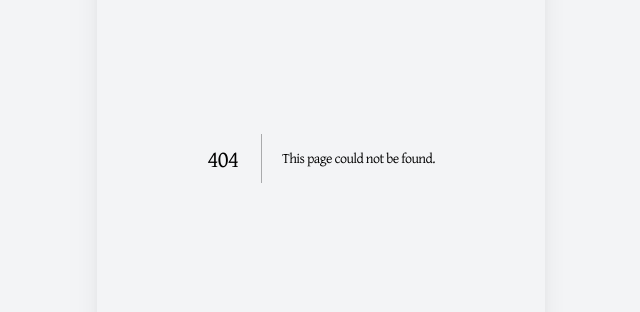
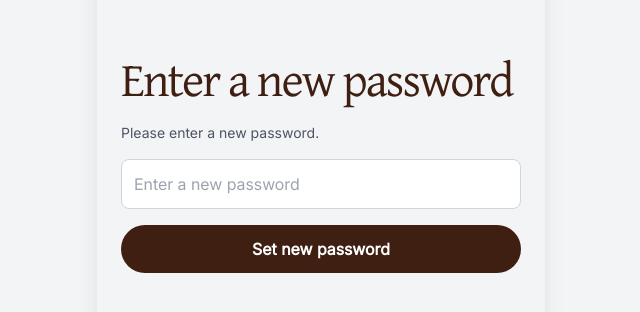
Before and after one commit to FarzadatBlair/BlairReactApp, a Next.js app: page /changePassword in a window 1280 px wide. Before the commit this address had no page. Shown: the part 242-554 px from the top of the page, without its empty margins (319-959 px from the left). Built offline with nearby package versions, Linux system fonts and the light colour scheme; no server answers.

Commit message:
forgot password basically works fully

```diff
--- /dev/null
+++ b/src/app/changePassword/page.tsx
@@ -0,0 +1,75 @@
+'use client';
+import React, { useState } from "react";
+import { supabase } from '../../utils/supabase';
+import { useRouter } from 'next/navigation'; // Import Next.js router
+
+const ChangePassword = () => {
+  const [password, setPassword] = useState("");
+  const [message, setMessage] = useState("");
+  const [error, setError] = useState("");
+  const [submitted, setSubmitted] = useState(false);
+  const router = useRouter(); // Next.js router for navigation
+
+  const handlePasswordChange = async () => {
+    setMessage("");
+    setError("");
+
+    try {
+      const { error } = await supabase.auth.updateUser({
+        password,
+      });
+
+      if (error) {
+        setError("Failed to update password: " + error.message);
+      } else {
+        setMessage("Password updated successfully!");
+        setSubmitted(true);
+      }
+    } catch (err) {
+      setError("An unexpected error occurred.");
+    }
+  };
+
+  return (
+    <div className="flex flex-col items-center justify-center min-h-screen bg-100">
+      {!submitted ? (
+        <div className="w-full max-w-md p-6 rounded-md">
+          <h1 className="text-brown-700">Enter a new password</h1>
+          <p className="mt-2 text-sm text-gray-600">
+            Please enter a new password.
+          </p>
+          <input
+            type="password"
+            value={password}
+            onChange={(e) => setPassword(e.target.value)}
+            placeholder="Enter a new password"
+            className="w-full mt-4 p-3 border border-gray-300 rounded-lg"
+          />
+          <button
+            onClick={handlePasswordChange}
+            className="w-full mt-4 py-3 bg-brown-700 text-white rounded-full font-bold"
+          >
+            Set new password
+          </button>
+          {message && <p className="text-green-600 mt-4">{message}</p>}
+          {error && <p className="text-red-600 mt-4">{error}</p>}
+        </div>
+      ) : (
+        <div className="w-full max-w-md p-6 rounded-md text-center">
+          <h1 className="text-brown-700">Password reset complete</h1>
+          <p className="mt-2 text-sm text-gray-600">
+            Sign in using your new password.
+          </p>
+          <button
+            onClick={() => router.push('./')} // Adjust the route as needed
+            className="w-full mt-4 py-3 bg-brown-700 text-white rounded-full font-bold"
+          >
+            Back to sign in
+          </button>
+        </div>
+      )}
+    </div>
+  );
+};
+
+export default ChangePassword;
--- a/src/app/resetPassword/page.tsx
+++ b/src/app/resetPassword/page.tsx
@@ -9,8 +9,6 @@ const ResetPassword: React.FC = () => {
   const router = useRouter(); // Next.js router for navigation
 
   const handleResetPassword = () => {
-    // Simulate sending reset password email
-    // Replace with actual logic using Supabase or your backend
     supabase.auth.resetPasswordForEmail(email);
     console.log(`Password reset email sent to: ${email}`);
     setSubmitted(true);
@@ -20,7 +18,7 @@ const ResetPassword: React.FC = () => {
     <div className="bg-100 flex min-h-screen flex-col items-center justify-center">
       {!submitted ? (
         <div className="w-full max-w-md rounded-md p-6">
-          <h2 className="text-primary-900">Reset password</h2>
+          <h2 className="text-primary-900">Reset your password</h2>
           <p className="mt-2 text-sm text-gray-600">
             Enter the email associated with your Blair account to receive a
             password reset link.
@@ -48,7 +46,7 @@ const ResetPassword: React.FC = () => {
       ) : (
         <div className="w-full max-w-md rounded-md p-6">
           <h1 className="text-2xl font-semibold text-primary-900">
-            Reset password
+            Reset email sent
           </h1>
           <p className="mt-2 text-sm text-gray-600">
             We&apos;ve sent an email with instructions to reset your password to{' '}
```
